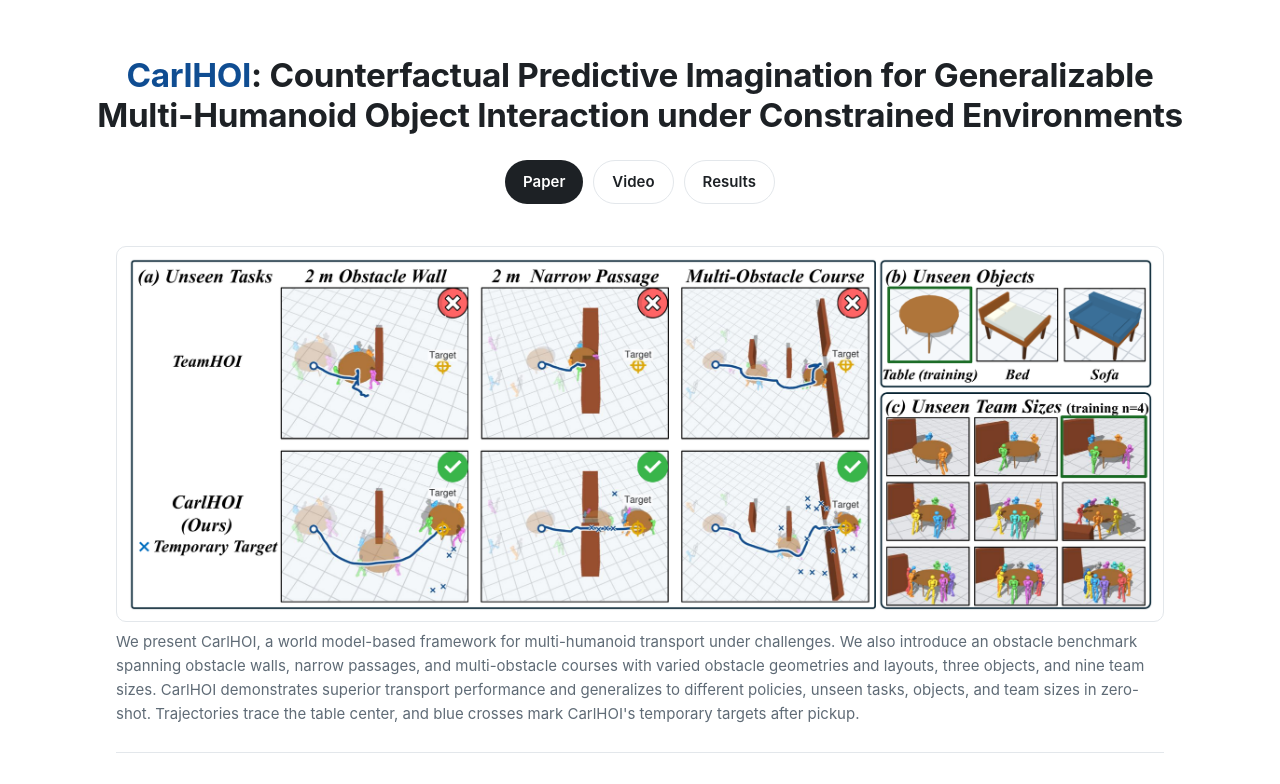
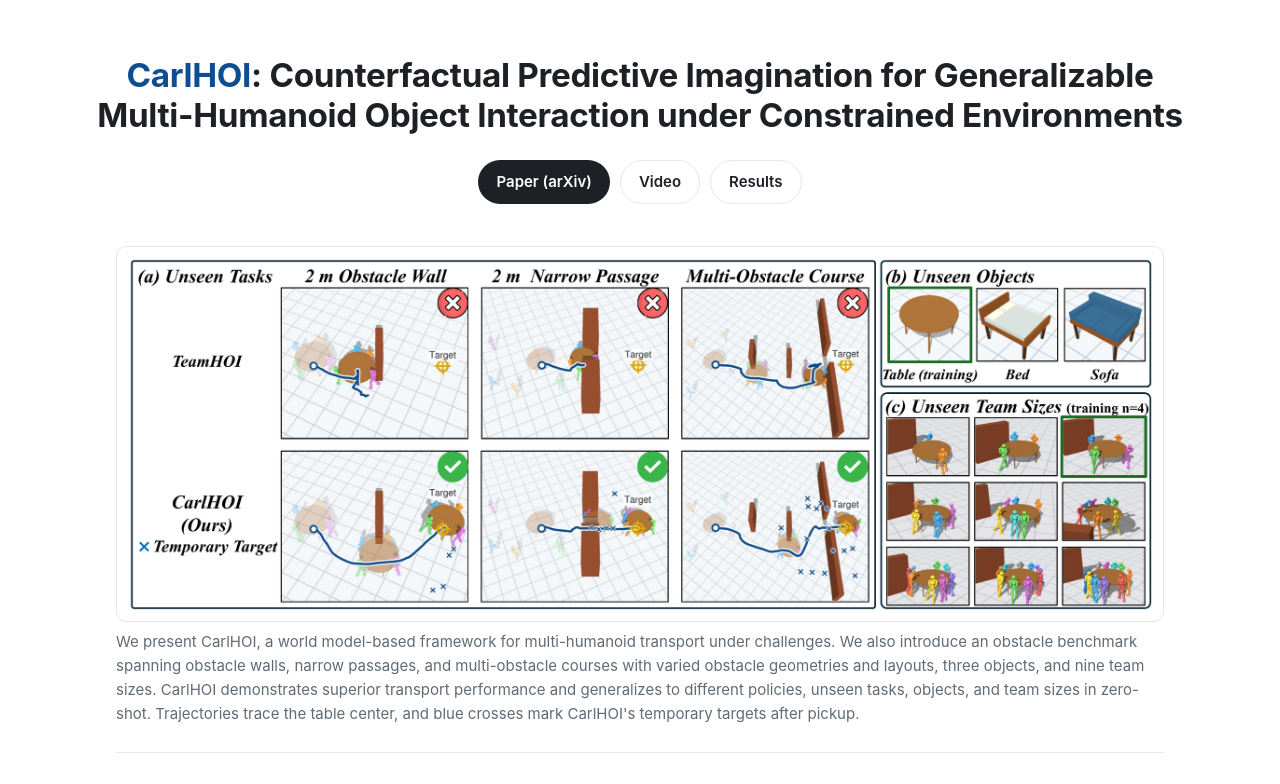
Before and after one commit to carlhoi/carlhoi.github.io, a plain HTML site: page index.html in a window 1280 px wide. Shown: the top 784 px of the page. Drawn offline with Linux system fonts and the light colour scheme.

Commit message:
Paper (arXiv) button label

```diff
--- a/index.html
+++ b/index.html
@@ -76,7 +76,7 @@
   <h1><span class="line"><span class="name">CarlHOI</span>: Counterfactual Predictive Imagination for Generalizable</span><br>
     <span class="line">Multi-Humanoid Object Interaction under Constrained Environments</span></h1>
   <div class="buttons">
-    <a class="btn" href="https://arxiv.org/abs/2611.29749" target="_blank" rel="noopener">Paper</a>
+    <a class="btn" href="https://arxiv.org/abs/2611.29749" target="_blank" rel="noopener">Paper (arXiv)</a>
     <a class="btn secondary" href="#video">Video</a>
     <a class="btn secondary" href="#results">Results</a>
   </div>
```
